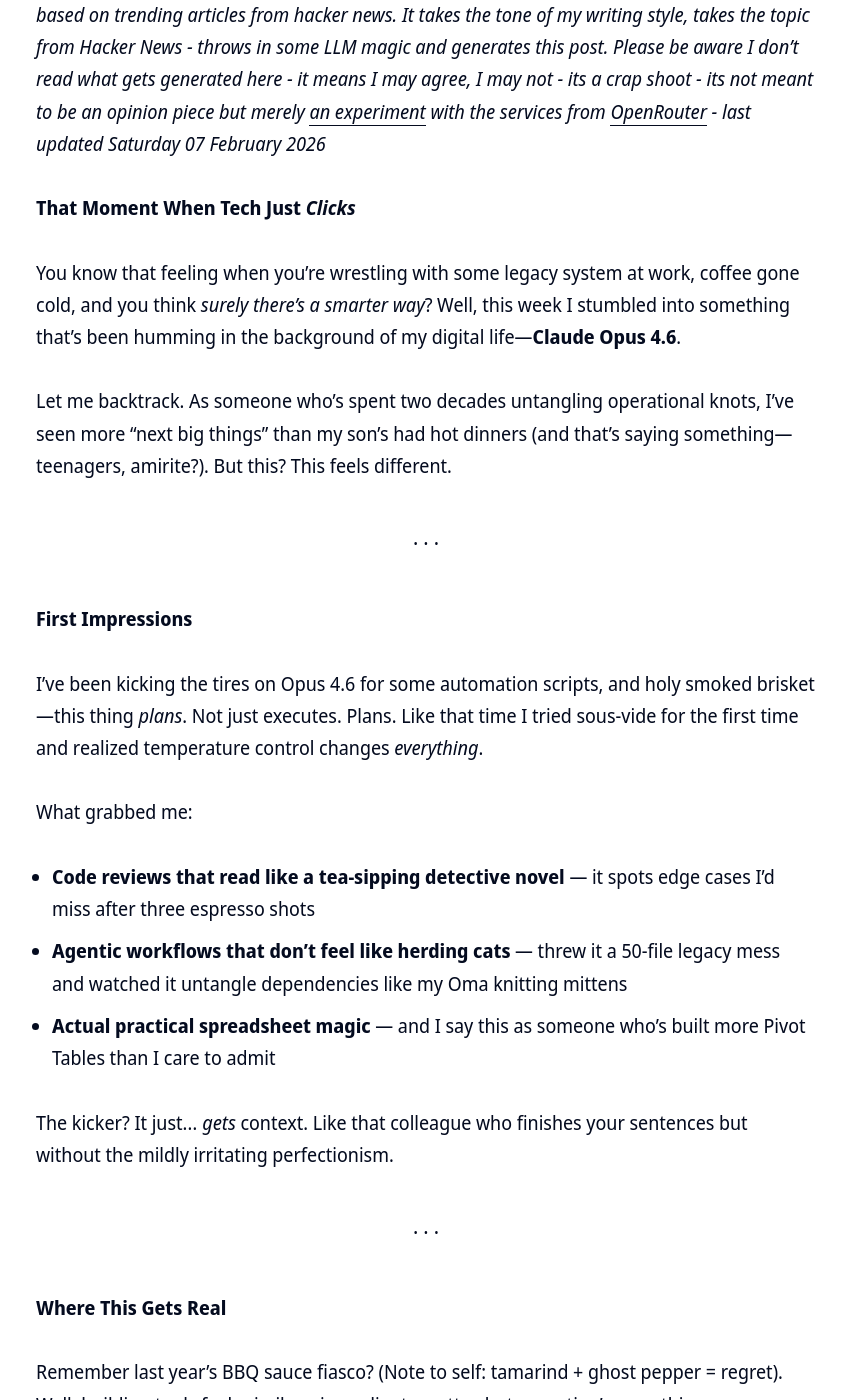
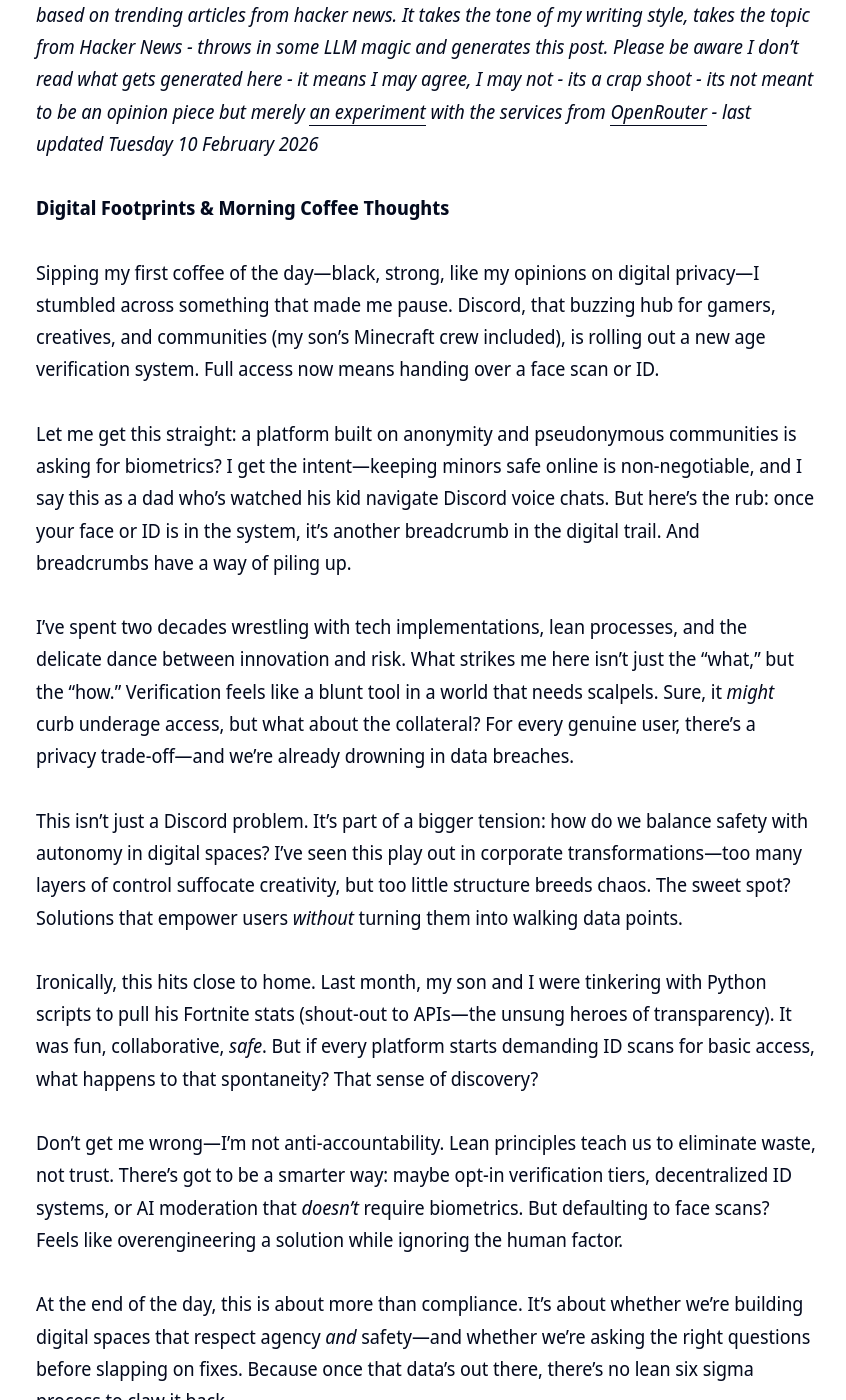
Before and after one commit to clintjb/clintjb.github.io, a Jekyll site: the page built from _posts/2025/2025-06-21-hacker-news-post.md, in a window 1280 px wide and 1400 px high, scrolled down 941 px. Shown: the whole window, without its empty margins (214-1060 px from the left). Built offline with Jekyll 4.4.1, drawn with Linux system fonts in a browser that asks for light colours; nearby versions of some CDN libraries; some of the changed text lies outside the part shown.

Commit message:
Updated Weekly Post

```diff
--- a/_posts/2025/2025-06-21-hacker-news-post.md
+++ b/_posts/2025/2025-06-21-hacker-news-post.md
@@ -11,89 +11,22 @@ image: '/images/posts/2025/weekly.jpg'
 ---
 ![](/images/posts/2025/weekly.jpg)
 
-_⚠️ **THIS POST IS GENERATED WITH LLMs**: This post is newly generated a few times a week based on trending articles from hacker news. It takes the tone of my writing style, takes the topic from Hacker News - throws in some LLM magic and generates this post. Please be aware I don't read what gets generated here - it means I may agree, I may not - its a crap shoot - its not meant to be an opinion piece but merely [an experiment](https://github.com/clintjb/Weekly-Post) with the services from [OpenRouter](https://openrouter.ai) - last updated Saturday 07 February 2026_
+_⚠️ **THIS POST IS GENERATED WITH LLMs**: This post is newly generated a few times a week based on trending articles from hacker news. It takes the tone of my writing style, takes the topic from Hacker News - throws in some LLM magic and generates this post. Please be aware I don't read what gets generated here - it means I may agree, I may not - its a crap shoot - its not meant to be an opinion piece but merely [an experiment](https://github.com/clintjb/Weekly-Post) with the services from [OpenRouter](https://openrouter.ai) - last updated Tuesday 10 February 2026_
 
-**That Moment When Tech Just *Clicks***
+**Digital Footprints & Morning Coffee Thoughts**
 
-You know that feeling when you’re wrestling with some legacy system at work, coffee gone cold, and you think *surely there’s a smarter way*? Well, this week I stumbled into something that’s been humming in the background of my digital life—**Claude Opus 4.6**.
+Sipping my first coffee of the day—black, strong, like my opinions on digital privacy—I stumbled across something that made me pause. Discord, that buzzing hub for gamers, creatives, and communities (my son’s Minecraft crew included), is rolling out a new age verification system. Full access now means handing over a face scan or ID.
 
-Let me backtrack. As someone who’s spent two decades untangling operational knots, I’ve seen more “next big things” than my son’s had hot dinners (and that’s saying something—teenagers, amirite?). But this? This feels different.
+Let me get this straight: a platform built on anonymity and pseudonymous communities is asking for biometrics? I get the intent—keeping minors safe online is non-negotiable, and I say this as a dad who’s watched his kid navigate Discord voice chats. But here’s the rub: once your face or ID is in the system, it’s another breadcrumb in the digital trail. And breadcrumbs have a way of piling up.
 
----
+I’ve spent two decades wrestling with tech implementations, lean processes, and the delicate dance between innovation and risk. What strikes me here isn’t just the “what,” but the “how.” Verification feels like a blunt tool in a world that needs scalpels. Sure, it *might* curb underage access, but what about the collateral? For every genuine user, there’s a privacy trade-off—and we’re already drowning in data breaches.
 
-**First Impressions**
+This isn’t just a Discord problem. It’s part of a bigger tension: how do we balance safety with autonomy in digital spaces? I’ve seen this play out in corporate transformations—too many layers of control suffocate creativity, but too little structure breeds chaos. The sweet spot? Solutions that empower users *without* turning them into walking data points.
 
-I’ve been kicking the tires on Opus 4.6 for some automation scripts, and holy smoked brisket—this thing *plans*. Not just executes. Plans. Like that time I tried sous-vide for the first time and realized temperature control changes *everything*.
+Ironically, this hits close to home. Last month, my son and I were tinkering with Python scripts to pull his Fortnite stats (shout-out to APIs—the unsung heroes of transparency). It was fun, collaborative, *safe*. But if every platform starts demanding ID scans for basic access, what happens to that spontaneity? That sense of discovery?
 
-What grabbed me:
+Don’t get me wrong—I’m not anti-accountability. Lean principles teach us to eliminate waste, not trust. There’s got to be a smarter way: maybe opt-in verification tiers, decentralized ID systems, or AI moderation that *doesn’t* require biometrics. But defaulting to face scans? Feels like overengineering a solution while ignoring the human factor.
 
-- **Code reviews that read like a tea-sipping detective novel** — it spots edge cases I’d miss after three espresso shots
-- **Agentic workflows that don’t feel like herding cats** — threw it a 50-file legacy mess and watched it untangle dependencies like my Oma knitting mittens
-- **Actual practical spreadsheet magic** — and I say this as someone who’s built more Pivot Tables than I care to admit
+At the end of the day, this is about more than compliance. It’s about whether we’re building digital spaces that respect agency *and* safety—and whether we’re asking the right questions before slapping on fixes. Because once that data’s out there, there’s no lean six sigma process to claw it back.
 
-The kicker? It just... *gets* context. Like that colleague who finishes your sentences but without the mildly irritating perfectionism.
-
----
-
-**Where This Gets Real**
-
-Remember last year’s BBQ sauce fiasco? (Note to self: tamarind + ghost pepper = regret). Well, building tools feels similar—ingredients matter, but execution’s everything.
-
-Opus 4.6’s like having a sous-chef who:
-
-1. Actually cleans the workstation
-2. Knows when to suggest adding smoked paprika
-3. Quietly fixes your metric/imperial conversion blunders
-
-We’ve been using it for:
-
-- **Financial models** that don’t require 47 sleepless nights
-- **Document generation** that *doesn’t* sound like a bored MBA intern
-- **Code migrations** that feel less like root canals
-
-The “aha” moment? Watching it navigate a crusty old automotive supply chain database like it grew up in Stuttgart.
-
----
-
-**The Human Bit**
-
-Here’s what surprised me most: **how it handles uncertainty**. Much like my first attempts at sourdough, earlier models would either overcommit or bail at the first sign of trouble.
-
-Opus 4.6? It pauses. Thinks. Asks metaphorical questions like:
-
-*“Should we deglaze the pan here?”*
-*“Is this AWS config mimicking your 2018 chili recipe—technically edible but structurally questionable?”*
-
-And when it *does* screw up (because let’s be real—we all do), the course-correction feels less “I’ll just brute-force it” and more “let’s understand why the caramel burned.”
-
----
-
-**Cool, But Does It *Stay* Cool?**
-
-Long sessions used to be AI’s weakness—like my attention span during quarterly budget reviews. But tossing Opus 4.6 a 200K-token beast of a technical spec felt... anticlimactic? In a good way?
-
-It’s like that reliable grill that holds temperature for 14 hours straight while you nap. Sustained focus without the weird context drift where halfway through it starts ranting about penguins (looking at you, 2024 model).
-
----
-
-**The Secret Sauce**
-
-What truly excites me—lean practitioner hat on—is how it balances **exploration vs. execution**. Earlier models felt like throwing spaghetti at the wall. This? More like a well-timed reverse sear:
-
-- Searches with purpose
-- Debugs like it’s methodically prepping mise en place
-- Builds/**adapts workflows** like a pitmaster adjusting smoke levels
-
-It’s not perfect. Sometimes it overthinks simple tasks like I do when optimizing my RSS feeds at 2am. But there’s a new `/effort` dial that lets you whisper *“Mate, it’s just a CSV parse—chill.”*
-
----
-
-**Last Bite**
-
-At its core? **This feels like tools finally catching up to how humans actually solve problems**—messily, iteratively, with occasional coffee spills.
-
-Is it gonna replace teams? Nah. But it might just free us up for the fun bits—like that moment when my son’s eyes lit up realizing Python could automate his Fortnite stats. Or when my sourdough finally got that *snap-crackle-pop* ear.
-
-That’s the stuff that gets my geeky heart racing. Not the benchmarks (though hey, crushing GPT-5.2 on GDPval-AA by 144 Elo points is tasty). But the quiet “oh!” moments where tech stops being a hurdle and starts feeling like... well. Like a proper collaborator.
-
-Now if you’ll excuse me—there’s a brisket calling, and I’ve got some code that needs reviewing...
+What do you think? Ever wrestled with these trade-offs in your own digital life? Drop me a line—I’ll be here, refining my BBQ rub and side-eyeing privacy policies. 🍖
```
